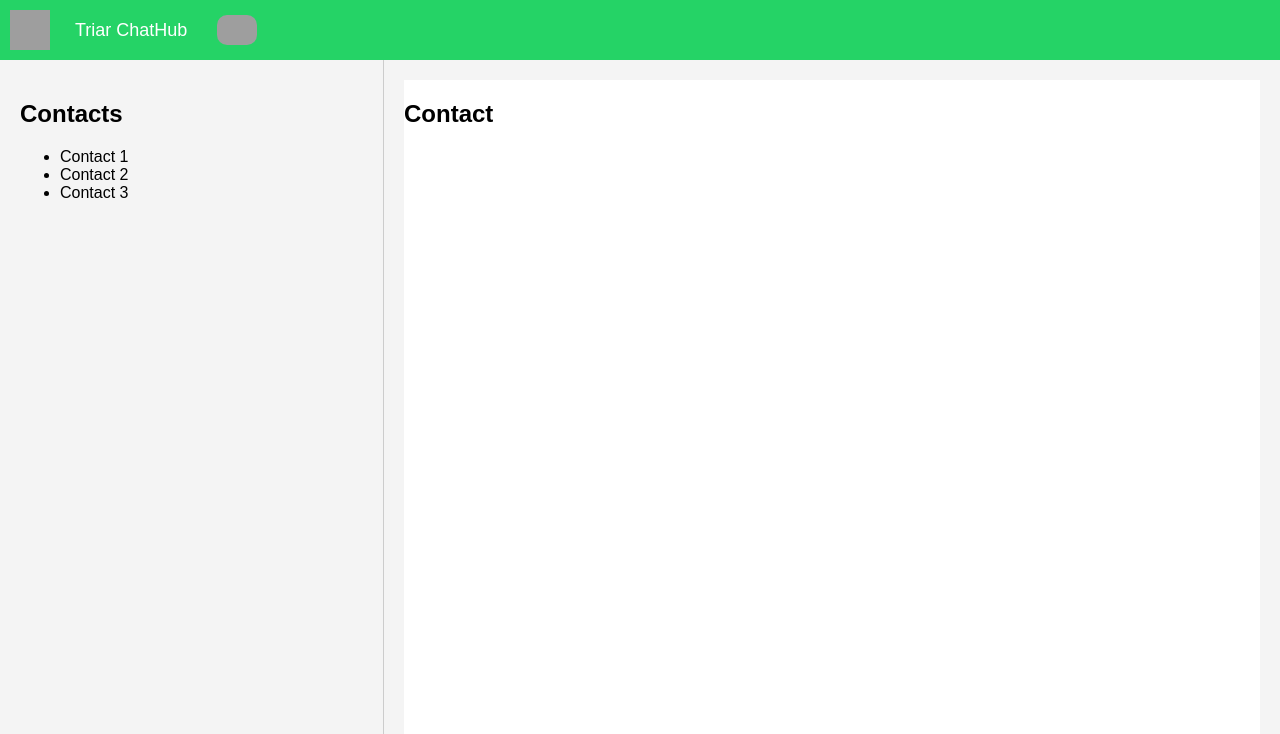
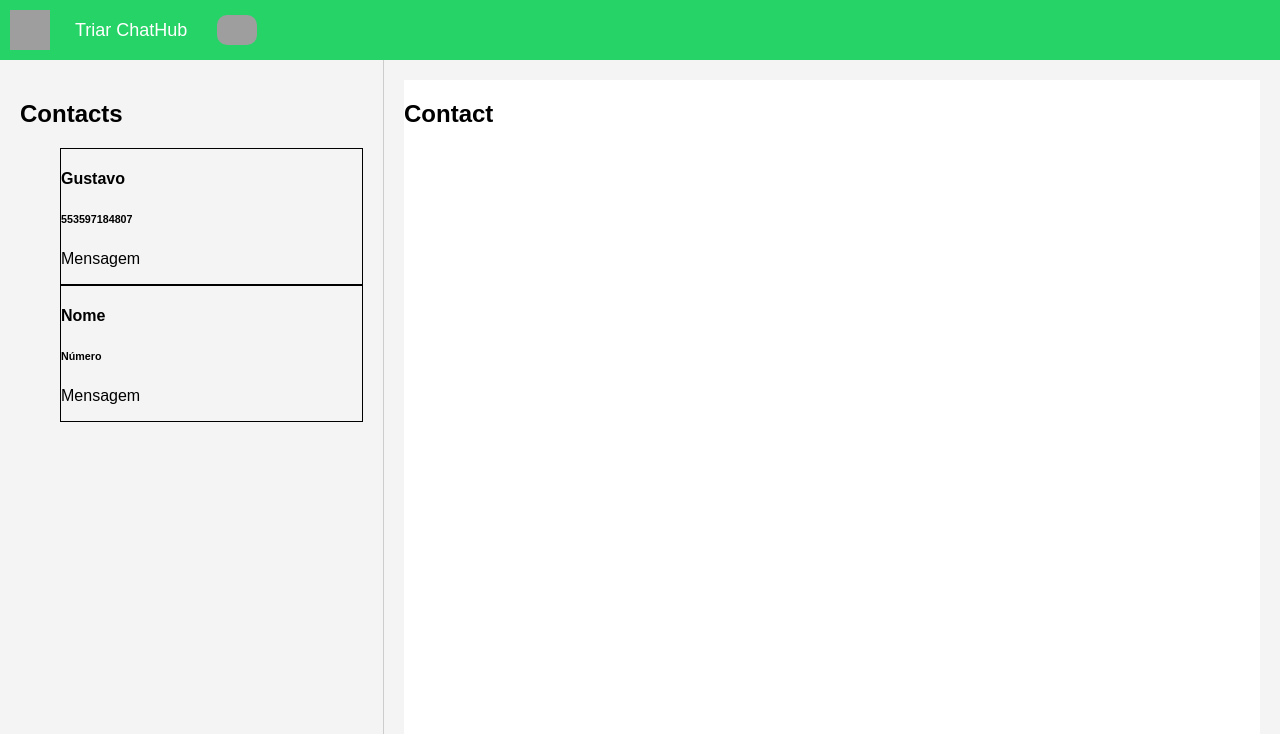
Before and after one commit to joaocruz1/ChatBot_Triar, a Flask app: template templates/principal.html in a window 1280 px wide. Shown: the top 734 px of the page. Run offline with Flask 3, Linux system fonts and the light colour scheme; the template is opened without the code that fills it, so the values that code supplies are empty; grey boxes are pictures that could not be loaded.

Commit message:
Update enviar mensagem

```diff
--- a/static/main.css
+++ b/static/main.css
@@ -44,6 +44,11 @@ header {
     border-right: 1px solid #ccc;
 }
 
+li {
+    list-style: none;
+    border: 1px solid #000;
+}
+
 #chat {
     height: 93%;
     overflow-y: hidden;
--- a/templates/principal.html
+++ b/templates/principal.html
@@ -29,9 +29,16 @@
             <div id="contacts" class="grid-item">
                 <h2>Contacts</h2>
                 <ul>
-                    <li>Contact 1</li>
-                    <li>Contact 2</li>
-                    <li>Contact 3</li>
+                    <li onclick="changeClient(553597184807)" name="553597184807">
+                        <h4>Gustavo</h4>
+                        <h6>553597184807</h6>
+                        <p>Mensagem</p>
+                    </li>
+                    <li onclick="changeClient()" name="">
+                        <h4>Nome</h4>
+                        <h6>Número</h6>
+                        <p>Mensagem</p>
+                    </li>
                 </ul>
             </div>
 
@@ -42,20 +49,22 @@
                 </div>
                 <div class="message-input">
                     <input type="text" id="messageInput" placeholder="Digite sua mensagem">
-                    <button id="sendButton" onclick="sendMessage(553597184807)">Send</button>
+                    <button id="sendButton" onclick="sendMessage()" disabled>Send</button>
                 </div>
             </div>
         </div>
     </body>
     <script>
-        function sendMessage(number){
+        var currentClient
+
+        function sendMessage(){
             let message = document.getElementById('messageInput').value
 
             $.ajax({
                 url: '/sendMessage',
                 type: 'POST',
                 data: {
-                    'number': number,
+                    'number': currentClient,
                     'text': message
                 },
                 success: function(response){
@@ -66,5 +75,17 @@
                 }
             })
         }
+
+        function changeClient(number=null){
+            currentClient = number
+
+            if (currentClient == null){
+                document.getElementById('sendButton').disabled = true
+            }
+            else{
+                document.getElementById('sendButton').disabled = false
+            }
+            console.log(currentClient)
+        }
     </script>
 </html>
```
